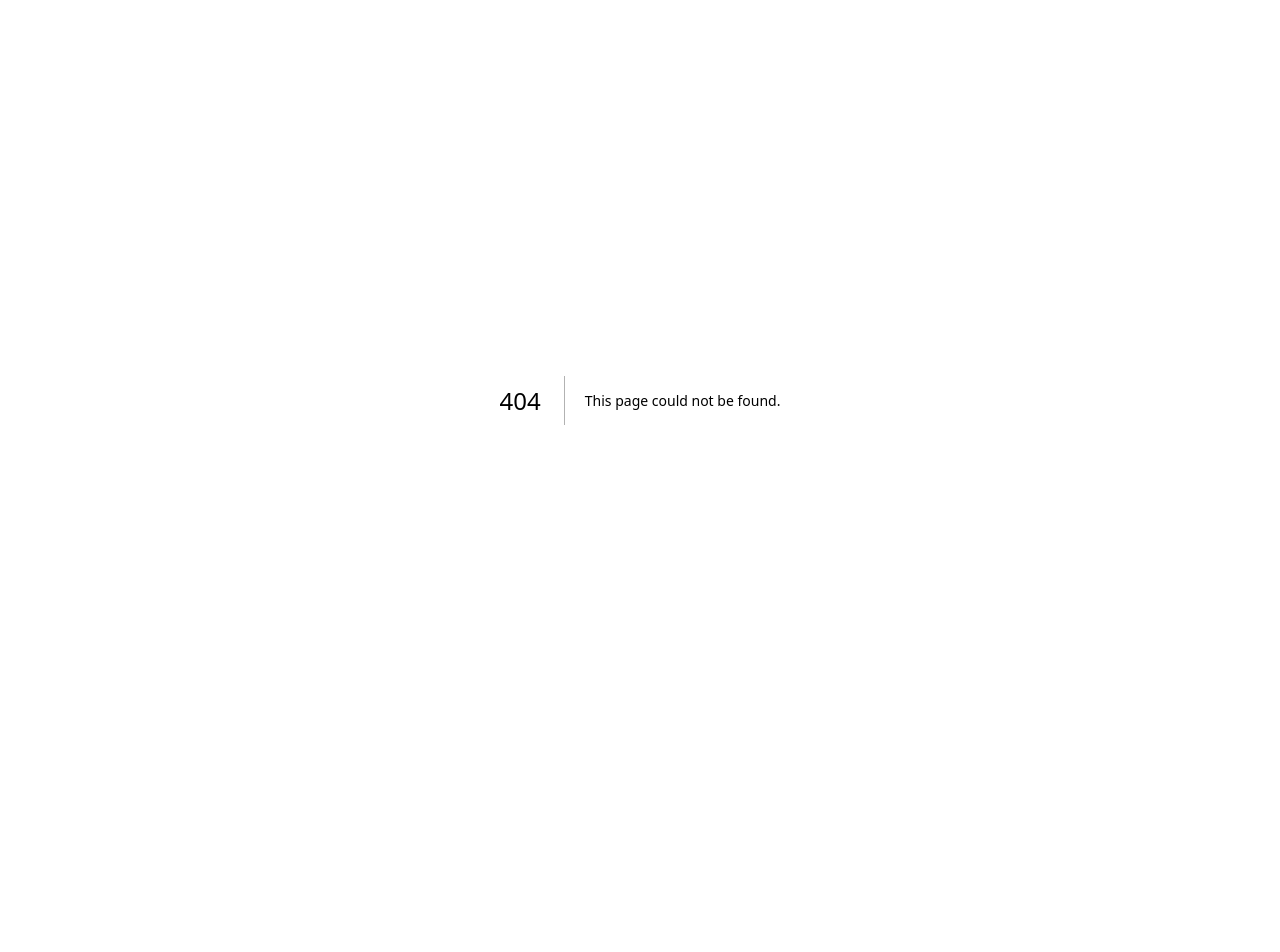
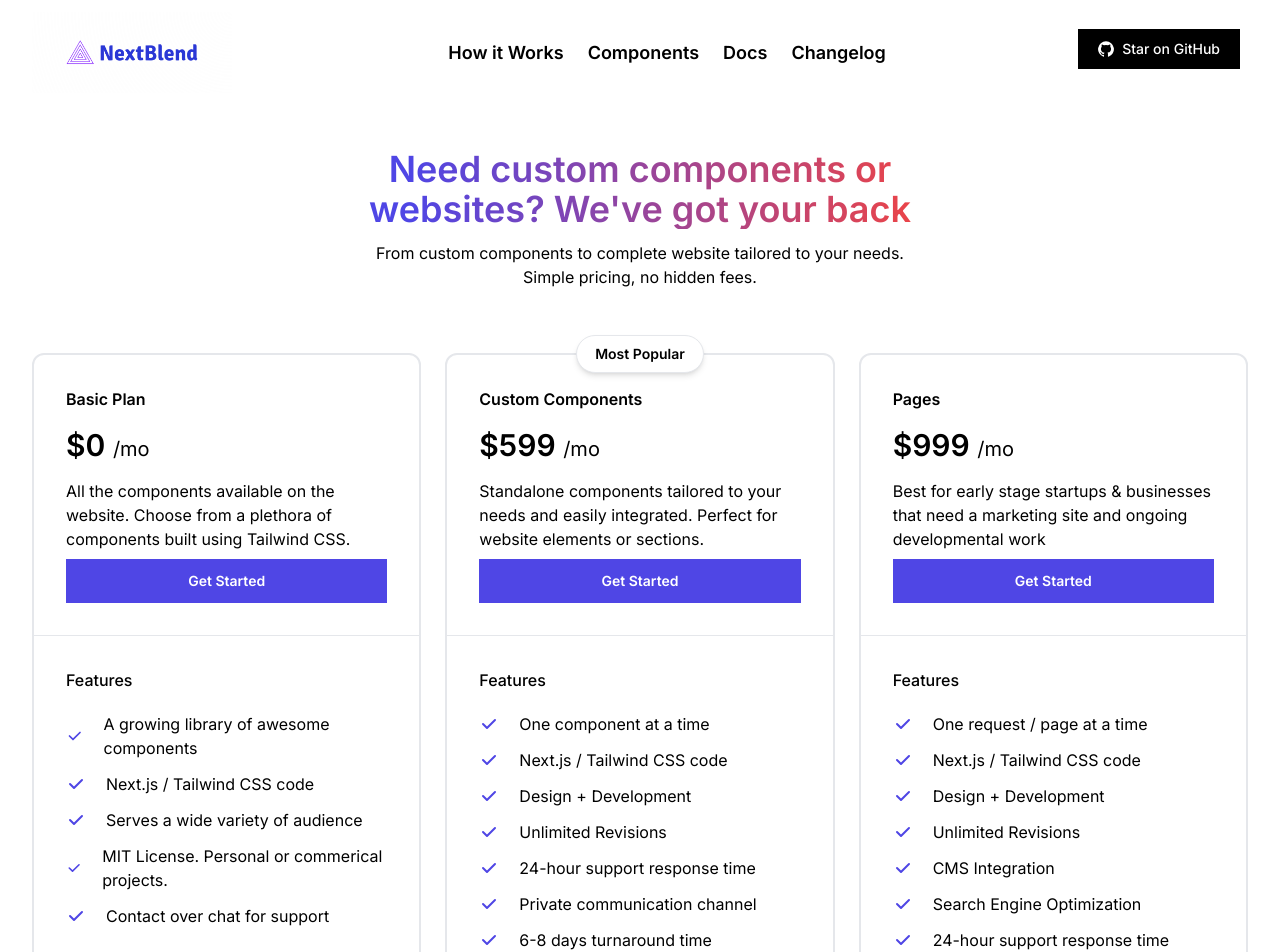
Before and after one commit to gaurav-sarage/NextBlend, a Next.js app: page /pricing in a window 1280 px wide. Before the commit this address had no page. Shown: the top 952 px of the page. Before the commit the page ends 800 px from the top, so only its background shows below. Built offline with nearby package versions, Linux system fonts and the light colour scheme; no server answers.

Commit message:
✨ Built custom components site & static pricing model section
Yet to integrate payment gateway

```diff
--- /dev/null
+++ b/app/(pages)/custom-components/page.js
@@ -0,0 +1,41 @@
+import Footer from "@/app/components/Footer";
+import Navbar from "@/app/components/Navbar";
+import Link from "next/link";
+
+const CustomComponentsPage = () => {
+    return (
+        <>
+            <Navbar />
+            <section className="py-14">
+                <div className="max-w-screen-xl mx-auto md:px-8">
+                    <div className="items-center gap-x-12 sm:px-4 md:px-0 lg:flex">
+                        <div className="flex-1 sm:hidden lg:block">
+                            <img src="https://images.unsplash.com/photo-1557804506-669a67965ba0?ixlib=rb-4.0.3&ixid=MnwxMjA3fDB8MHxwaG90by1wYWdlfHx8fGVufDB8fHx8&auto=format&fit=crop&w=774&q=80" className="md:max-w-lg sm:rounded-lg" alt="" />
+                        </div>
+                        <div className="max-w-xl px-4 space-y-3 mt-6 sm:px-0 md:mt-0 mg:max-w-2xl">
+                            <h3 className="text-indigo-600 font-semibold">
+                                Custom Components
+                            </h3>
+                            <p className="text-black text-3xl font-semibold sm:text-4xl">
+                                Build your SaaS solution with help from NextBlend
+                            </p>
+                            <p className="mt-3 text-black">
+                                Get your solutions crafted from us with the best team available for the task. Choose from a variety of options or create your own component. Powered by Next.js & Tailwind!
+                            </p>
+                            <div className="relative inline-flex pt-2">
+                                <div className="absolute transitiona-all duration-1000 opacity-70 -inset-px bg-gradient-to-r from-[#44BCFF] via-[#FF44EC] to-[#FF675E] rounded-xl blur-lg group-hover:opacity-100 group-hover:-inset-1 group-hover:duration-200 animate-tilt"></div>
+
+                                <Link href="/pricing" title="" className="relative inline-flex items-center justify-center px-8 py-4 text-lg font-bold text-white transition-all duration-200 bg-gray-900 font-pj rounded-xl focus:outline-none focus:ring-2 focus:ring-offset-2 focus:ring-gray-900" role="button">
+                                    Get Premium Access
+                                </Link>
+                            </div>
+                        </div>
+                    </div>
+                </div>
+            </section>
+            <Footer />
+        </>
+    );
+};
+
+export default CustomComponentsPage;
--- /dev/null
+++ b/app/(pages)/pricing/page.js
@@ -0,0 +1,134 @@
+import Footer from "@/app/components/Footer";
+import Navbar from "@/app/components/Navbar";
+import Link from "next/link";
+
+const PricingPage = () => {
+    const pricingPlans = [
+        {
+            title: "Basic Plan",
+            description: "All the components available on the website. Choose from a plethora of components built using Tailwind CSS.",
+            price: "0",
+            isMostPopular: false,
+            plansFeatures: [
+                "A growing library of awesome components",
+                "Next.js / Tailwind CSS code",
+                "Serves a wide variety of audience",
+                "MIT License. Personal or commerical projects.",
+                "Contact over chat for support"
+            ],
+        },
+        {
+            title: "Custom Components",
+            description: "Standalone components tailored to your needs and easily integrated. Perfect for website elements or sections.",
+            price: 599,
+            isMostPopular: true,
+            plansFeatures: [
+                "One component at a time",
+                "Next.js / Tailwind CSS code",
+                "Design + Development",
+                "Unlimited Revisions",
+                "24-hour support response time",
+                "Private communication channel",
+                "6-8 days turnaround time",
+            ],
+        },
+        {
+            title: "Pages",
+            description: "Best for early stage startups & businesses that need a marketing site and ongoing developmental work",
+            price: 999,
+            isMostPopular: false,
+            plansFeatures: [
+                "One request / page at a time",
+                "Next.js / Tailwind CSS code",
+                "Design + Development",
+                "Unlimited Revisions",
+                "CMS Integration",
+                "Search Engine Optimization",
+                "24-hour support response time",
+                "Private communication channel",
+                "10-12 days turnaround time",
+                "Pause or cancel anytime",
+            ],
+        },
+    ];
+
+    return (
+        <>
+            <Navbar />
+            <section className="py-14">
+                <div className="max-w-screen-xl mx-auto px-4 text-black md:px-8">
+                    <div className="relative max-w-xl mx-auto sm:text-center">
+                        <h3 className="text-black text-3xl font-semibold sm:text-4xl bg-gradient-to-r from-indigo-600 from-10% via-red-500 via-100% to-violet-600 to-100% inline-block text-transparent bg-clip-text">
+                            Need custom components or websites?
+                            We've got your back
+                        </h3>
+                        <div className="mt-3 max-w-xl">
+                            <p>
+                                From custom components to complete website tailored to your needs. Simple pricing, no hidden fees.
+                            </p>
+                        </div>
+                    </div>
+
+                    <div className="mt-16 justify-center gap-6 sm:grid sm:grid-cols-2 sm:space-y-0 lg:grid-cols-3">
+                        {
+                            pricingPlans.map((item, idx) => (
+                                <div key={idx} className={`relative flex-1 flex items-stretch flex-col rounded-xl border-2 mt-6 sm:mt-0 ${item.isMostPopular ? "mt-10" : ""}`}>
+                                    {
+                                        item.isMostPopular ? (
+                                            <span className="w-32 absolute -top-5 left-0 right-0 mx-auto px-3 py-2 rounded-full border shadow-md bg-white text-center text-black text-sm font-semibold">
+                                                Most Popular
+                                            </span>
+                                        ) : ""
+                                    }
+                                    <div className="p-8 space-y-4 border-b">
+                                        <span className="text-black font-semibold">
+                                            {item.title}
+                                        </span>
+                                        <div className="text-black text-3xl font-semibold">
+                                            ${item.price} <span className="text-xl text-black font-normal">
+                                                /mo
+                                            </span>
+                                        </div>
+                                        <p>
+                                            {item.description}
+                                        </p>
+                                        <Link href="/stripe-checkout">
+                                            <button className="px-3 py-3 mt-2 rounded-lg w-full font-semibold text-sm duration-150 text-white bg-indigo-600 hover:bg-indigo-500 active:bg-indigo-700">
+                                                Get Started
+                                            </button>
+                                        </Link>
+                                    </div>
+                                    <ul className="p-8 space-y-3">
+                                        <li className="pb-2 text-black font-medium">
+                                            <p>Features</p>
+                                        </li>
+                                        {
+                                            item.plansFeatures.map((featureItem, idx) => (
+                                                <li key={idx} className="flex items-center gap-5">
+                                                    <svg
+                                                        xmlns='http://www.w3.org/2000/svg'
+                                                        className='h-5 w-5 text-indigo-600'
+                                                        viewBox='0 0 20 20'
+                                                        fill='currentColor'>
+                                                        <path
+                                                            fill-rule='evenodd'
+                                                            d='M16.707 5.293a1 1 0 010 1.414l-8 8a1 1 0 01-1.414 0l-4-4a1 1 0 011.414-1.414L8 12.586l7.293-7.293a1 1 0 011.414 0z'
+                                                            clip-rule='evenodd'></path>
+                                                    </svg>
+                                                    {featureItem}
+                                                </li>
+                                            ))
+                                        }
+                                    </ul>
+                                </div>
+                            ))
+                        }
+                    </div>
+                </div>
+            </section>
+            <Footer />
+        </>
+    );
+};
+
+export default PricingPage;
```
